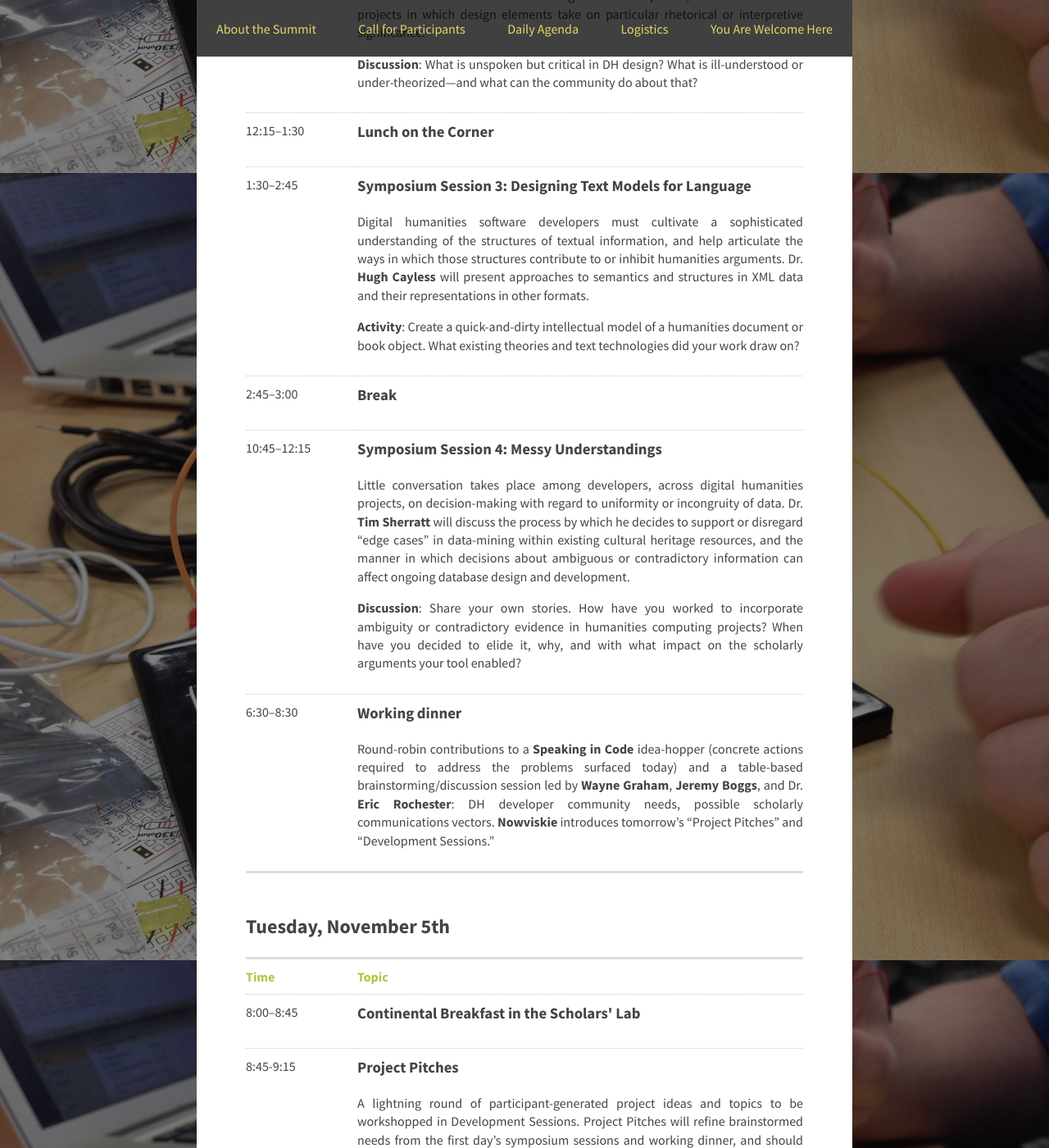
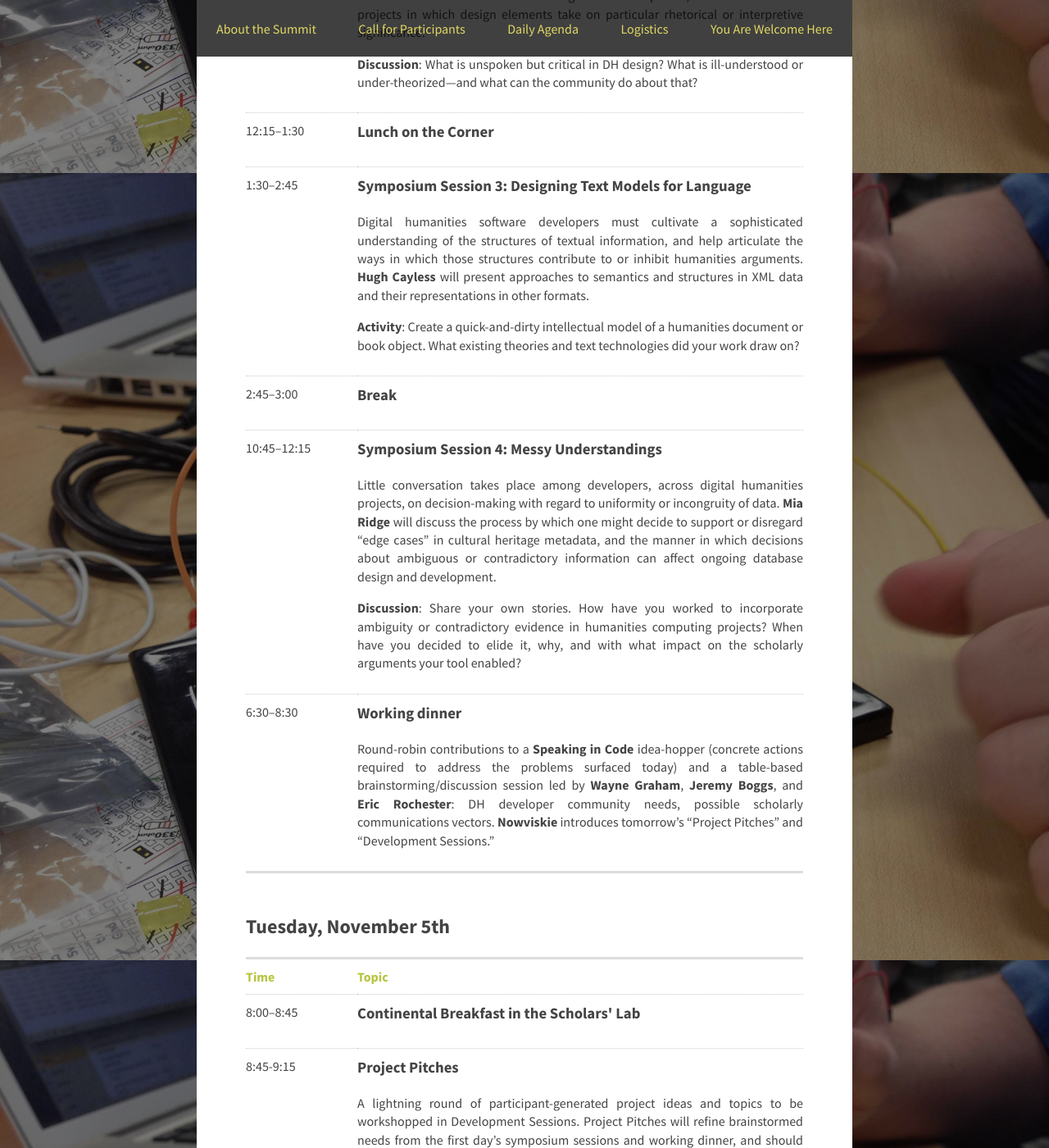
Before and after one commit to scholarslab/speakingincode, a Jekyll site: the page built from index.html, in a window 1280 px wide and 1400 px high, scrolled down 3629 px. Shown: the whole window at 82% size. Built offline with Jekyll 4.4.1, drawn with Linux system fonts in a browser that asks for light colours; nearby versions of some CDN libraries; some web fonts are replaced; Markdown is read by kramdown in place of the engine named in the settings; some of the changed text lies outside the part shown.

Commit message:
jekyll update + adding Mia

```diff
--- a/index.html
+++ b/index.html
@@ -78,14 +78,14 @@ layout: default
                 <td>8:45–9:00</td>
                 <td>
                     <h3>Welcome and agenda-setting</h3>
-                    <p>Dr. <strong>Bethany Nowviskie</strong> will outline the summit's program and themes, organizers' motivation and desired outcomes, and will facilitate introductions.</p>
+                    <p> <strong>Bethany Nowviskie</strong> will outline the summit's program and themes, organizers' motivation and desired outcomes, and will facilitate introductions.</p>
                 </td>
             </tr>
             <tr>
                 <td>9:00–10:30</td>
                 <td>
                     <h3>Symposium Session 1: Tacit Knowledge in Code</h3>
-                    <p>Drawing on his research into the history and literature of craftsmanship or tacit knowledge, and building on pragmatic work in computer-assisted fabrication and physical computing, Dr. <strong>William J. Turkel</strong> will offer concrete and inspiring examples of the ways in which unspoken understandings impact the theoretical and practical dimensions of code.</p>
+                    <p>Drawing on his research into the history and literature of craftsmanship or tacit knowledge, and building on pragmatic work in computer-assisted fabrication and physical computing,  <strong>William J. Turkel</strong> will offer concrete and inspiring examples of the ways in which unspoken understandings impact the theoretical and practical dimensions of code.</p>
 
 						<p><strong>Activity</strong>: Brainstorming a working list of areas in which tacit understanding and hands-on journeyman learning experiences make it difficult for scholars and junior developers to engage with the theoretical side of DH code craft.
 </p>
@@ -101,7 +101,7 @@ layout: default
                 <td>10:45–12:15</td>
                 <td>
                     <h3>Symposium Session 2: Procedural Interface Design</h3>
-                    <p>Dr. <strong>Stéfan Sinclair</strong> will draw on his scholarly interests in the algorithmic, combinatoric, and playful practices of the OuLiPo literary movement to explicate code written with human interaction in mind. This presentation will address the division that can occur between design and development, even in humanities projects in which design elements take on particular rhetorical or interpretive significance.</p>
+                    <p> <strong>Stéfan Sinclair</strong> will draw on his scholarly interests in the algorithmic, combinatoric, and playful practices of the OuLiPo literary movement to explicate code written with human interaction in mind. This presentation will address the division that can occur between design and development, even in humanities projects in which design elements take on particular rhetorical or interpretive significance.</p>
 					<p><strong>Discussion</strong>: What is unspoken but critical in DH design? What is ill-understood or under-theorized—and what can the community do about that?
 </p>
                 </td>
@@ -116,7 +116,7 @@ layout: default
                 <td>1:30–2:45</td>
                 <td>
                     <h3>Symposium Session 3: Designing Text Models for Language</h3>
-                    <p>Digital humanities software developers must cultivate a sophisticated understanding of the structures of textual information, and help articulate the ways in which those structures contribute to or inhibit humanities arguments. Dr. <strong>Hugh Cayless</strong> will present approaches to semantics and structures in XML data and their representations in other formats.</p>
+                    <p>Digital humanities software developers must cultivate a sophisticated understanding of the structures of textual information, and help articulate the ways in which those structures contribute to or inhibit humanities arguments.  <strong>Hugh Cayless</strong> will present approaches to semantics and structures in XML data and their representations in other formats.</p>
 					<p><strong>Activity</strong>: Create a quick-and-dirty intellectual model of a humanities document or book object. What existing theories and text technologies did your work draw on?
 </p>
                 </td>
@@ -131,7 +131,7 @@ layout: default
                 <td>10:45–12:15</td>
                 <td>
                     <h3>Symposium Session 4: Messy Understandings</h3>
-                    <p>Little conversation takes place among developers, across digital humanities projects, on decision-making with regard to uniformity or incongruity of data. Dr. <strong>Tim Sherratt</strong> will discuss the process by which he decides to support or disregard “edge cases” in data-mining within existing cultural heritage resources, and the manner in which decisions about ambiguous or contradictory information can affect ongoing database design and development.</p>
+                    <p>Little conversation takes place among developers, across digital humanities projects, on decision-making with regard to uniformity or incongruity of data. <strong>Mia Ridge</strong> will discuss the process by which one might decide to support or disregard “edge cases” in cultural heritage metadata, and the manner in which decisions about ambiguous or contradictory information can affect ongoing database design and development.</p>
 					<p><strong>Discussion</strong>: Share your own stories. How have you worked to incorporate ambiguity or contradictory evidence in humanities computing projects? When have you decided to elide it, why, and with what impact on the scholarly arguments your tool enabled?
 </p>
                 </td>
@@ -140,7 +140,7 @@ layout: default
                 <td>6:30–8:30</td>
                 <td>
                     <h3>Working dinner</h3>
-                    <p>Round-robin contributions to a <strong>Speaking in Code</strong> idea-hopper (concrete actions required to address the problems surfaced today) and a table-based brainstorming/discussion session led by <strong>Wayne Graham</strong>, <strong>Jeremy Boggs</strong>, and Dr. <strong>Eric Rochester</strong>: DH developer community needs, possible scholarly communications vectors. <strong>Nowviskie</strong> introduces tomorrow’s “Project Pitches” and “Development Sessions.”
+                    <p>Round-robin contributions to a <strong>Speaking in Code</strong> idea-hopper (concrete actions required to address the problems surfaced today) and a table-based brainstorming/discussion session led by <strong>Wayne Graham</strong>, <strong>Jeremy Boggs</strong>, and  <strong>Eric Rochester</strong>: DH developer community needs, possible scholarly communications vectors. <strong>Nowviskie</strong> introduces tomorrow’s “Project Pitches” and “Development Sessions.”
 </p>
                 </td>
             </tr>
@@ -202,7 +202,7 @@ layout: default
         <td>3:30–5:00</td>
         <td>
             <h3>Summit keynote: On Speaking in Code</h3>
-			<p>Dr. <strong>Stephen Ramsay</strong> offers reflections and a final charge to participants, to be followed by an open discussion. Where should <strong>Speaking in Code</strong> go from here?</p>
+			<p> <strong>Stephen Ramsay</strong> offers reflections and a final charge to participants, to be followed by an open discussion. Where should <strong>Speaking in Code</strong> go from here?</p>
         </td>
     </tr>
         </tbody>
```
Also changed, not shown: 1 other file.
